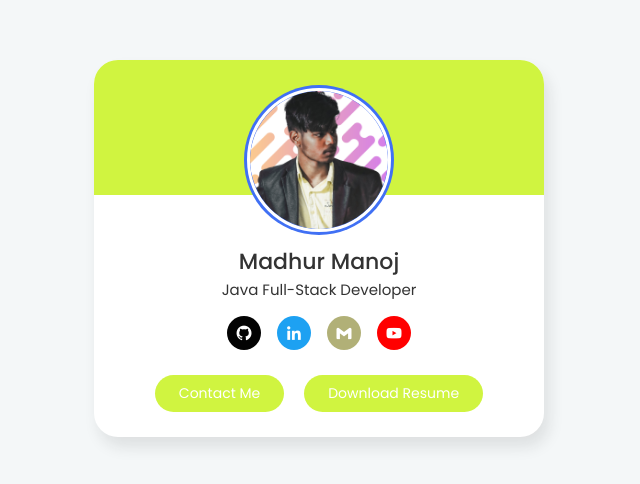
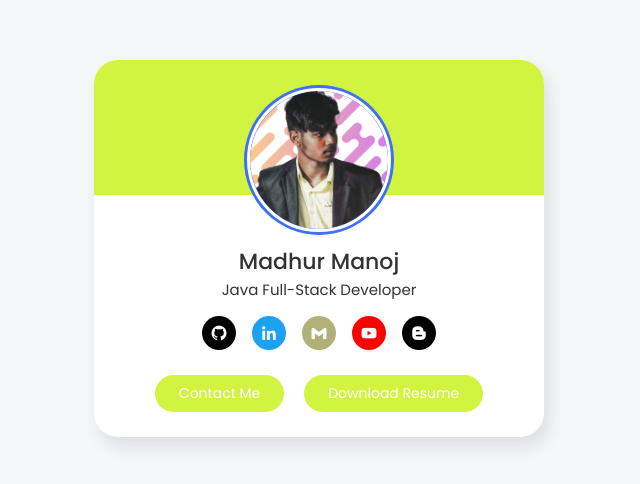
Before and after one commit to madhurmanoj/Profile-Card, a plain HTML site: page index.html in a window 1280 px wide. Shown: the part 152-636 px from the top of the page, without its empty margins (321-961 px from the left). Drawn offline with nearby package versions, Linux system fonts and the light colour scheme.

Commit message:
Update index.html

```diff
--- a/index.html
+++ b/index.html
@@ -35,6 +35,9 @@
         <a href="https://www.youtube.com/channel/UCaygR-2KnSRhMdrFawJ4pyQ" style="background: #ff0000" class="link">
           <i class="bx bxl-youtube"></i>
         </a>
+        <a href="https://madhurmanoj.blogspot.com" style="background: #000000" class="link">
+          <i class="bx bxl-blogger"></i>
+        </a>
       </div>
 
       <div class="buttons">
```
